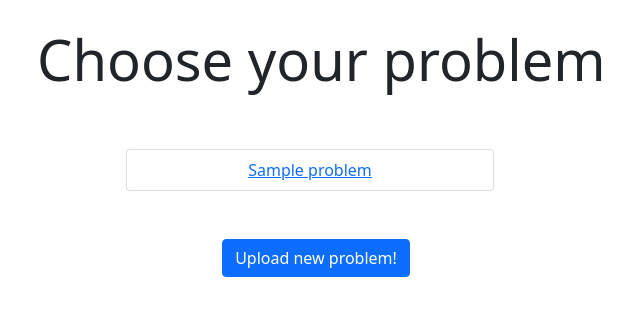
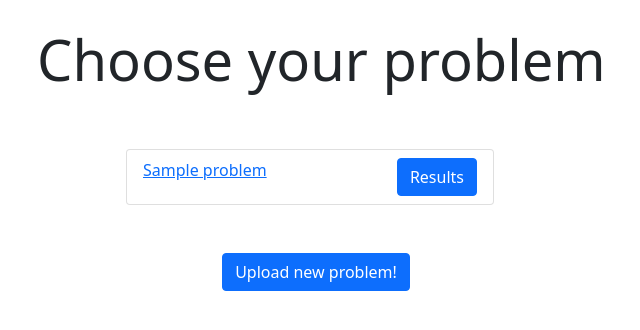
Before and after one commit to quu7/bluehunt, a Django app: page /minora/ in a window 1280 px wide. Shown: the part 56-386 px from the top of the page, without its empty margins (324-964 px from the left). Run offline with Django 3.2, Linux system fonts and the light colour scheme; tables that the repository leaves empty hold one stand-in row (values such as "Sample post").

Commit message:
Add link to results view in index.

```diff
--- a/minora/templates/minora/index.html
+++ b/minora/templates/minora/index.html
@@ -7,7 +7,10 @@
 {% if problem_list %}
     <ul class="list-group col-md-4 text-center mt-5">
         {% for problem in problem_list %}
-        <li class="list-group-item list-group-item-action"><a href="{% url 'minora:details' problem.id %}">{{ problem.name }}</a></li>
+            <li class="list-group-item list-group-item-action d-flex justify-content-between align-items-start">
+                <a href="{% url 'minora:details' problem.id %}">{{ problem.name }}</a>
+                <a href="{% url 'minora:results' problem.id %}" class="btn btn-primary" role="button">Results</a>
+            </li>
         {% endfor %}
     </ul>
 {% else %}
```
